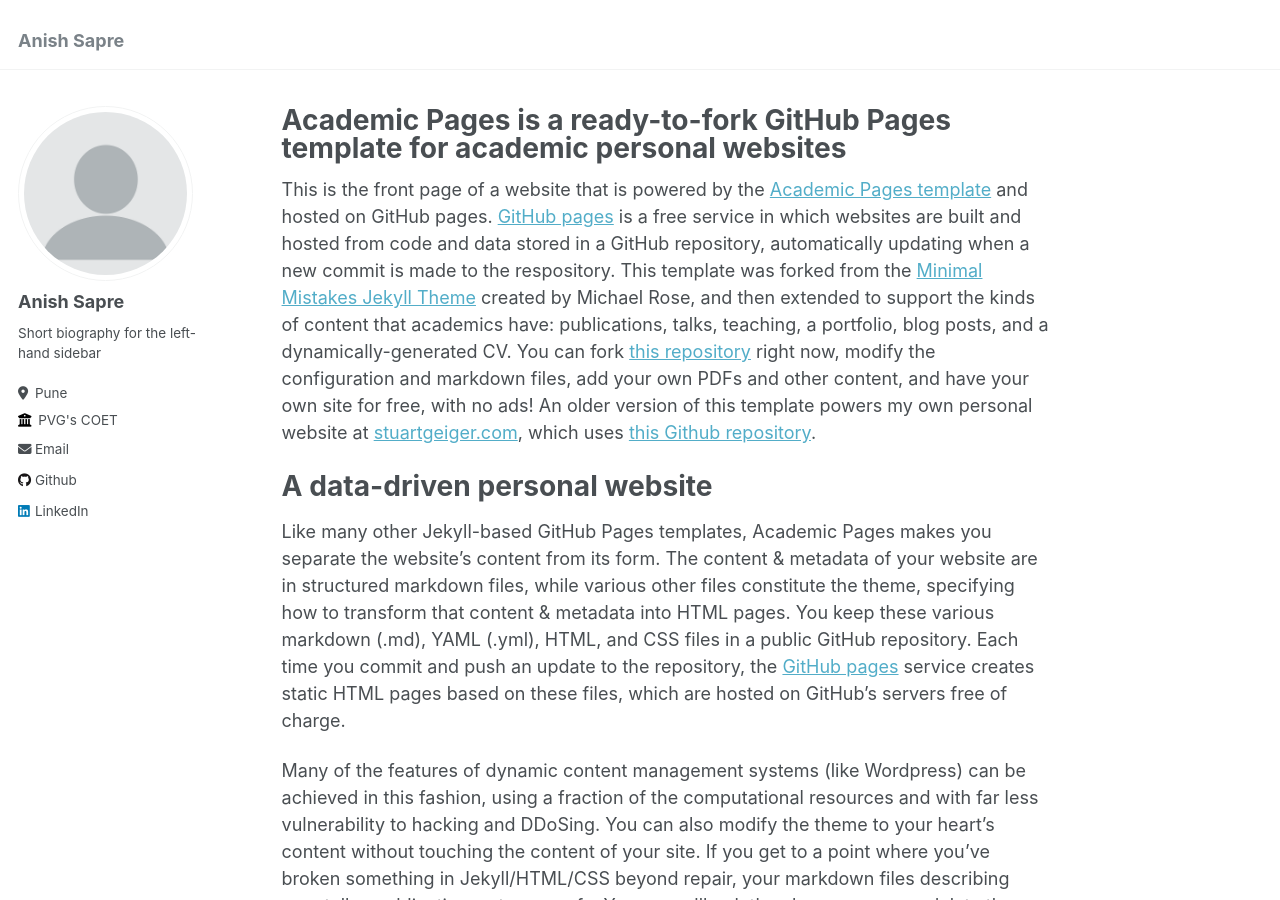
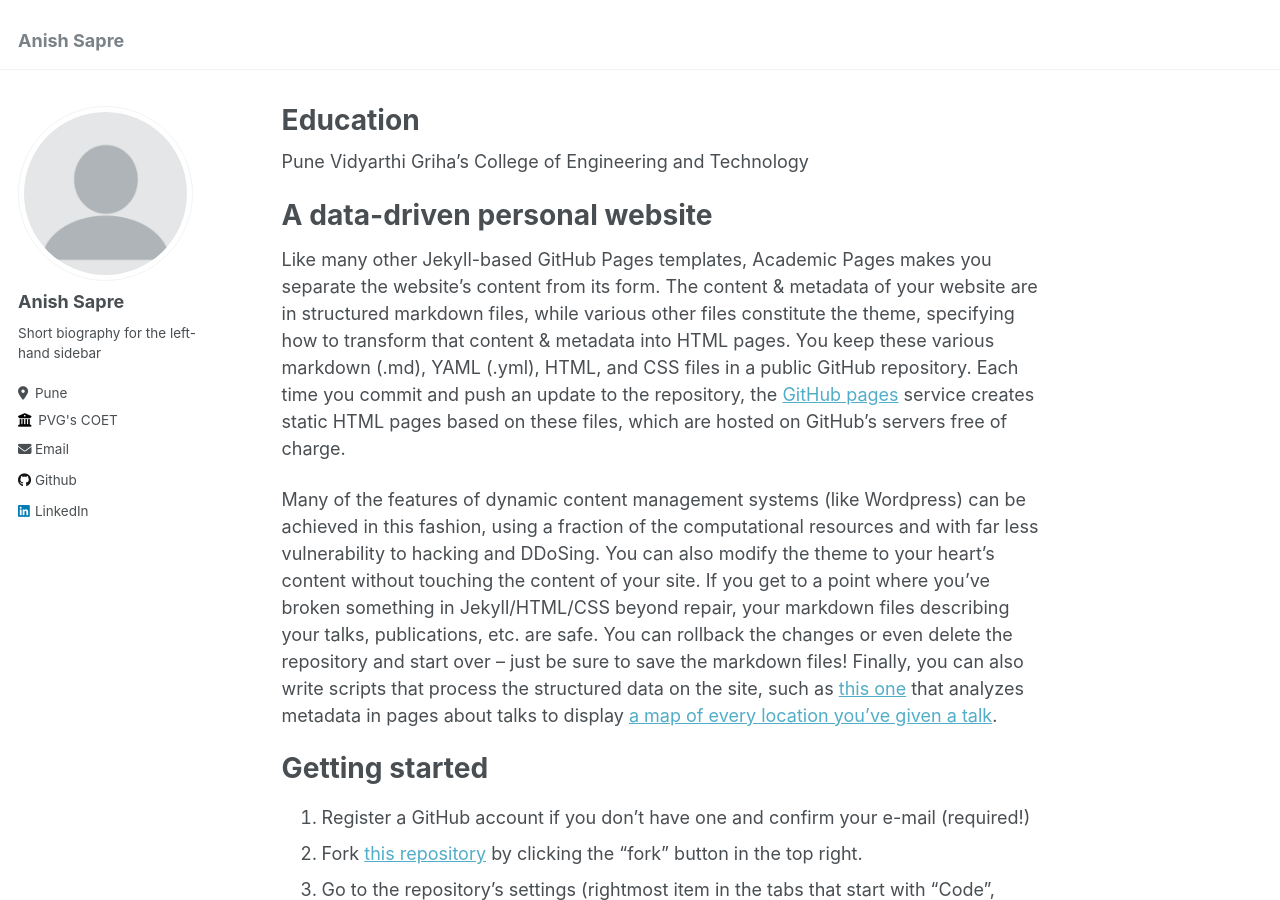
Before and after one commit to AnishSapre/AnishSapre.github.io, a Jekyll site: the page built from _pages/about.md, in a window 1280 px wide and 900 px high. Built offline with Jekyll 4.4.1, drawn with Linux system fonts in a browser that asks for light colours.

Commit message:
Update about.md
Test change

```diff
--- a/_pages/about.md
+++ b/_pages/about.md
@@ -1,13 +1,13 @@
 ---
 permalink: /
-title: "Academic Pages is a ready-to-fork GitHub Pages template for academic personal websites"
+title: "Education"
 author_profile: true
 redirect_from:
   - /about/
   - /about.html
 ---
 
-This is the front page of a website that is powered by the [Academic Pages template](https://github.com/academicpages/academicpages.github.io) and hosted on GitHub pages. [GitHub pages](https://pages.github.com) is a free service in which websites are built and hosted from code and data stored in a GitHub repository, automatically updating when a new commit is made to the respository. This template was forked from the [Minimal Mistakes Jekyll Theme](https://mmistakes.github.io/minimal-mistakes/) created by Michael Rose, and then extended to support the kinds of content that academics have: publications, talks, teaching, a portfolio, blog posts, and a dynamically-generated CV. You can fork [this repository](https://github.com/academicpages/academicpages.github.io) right now, modify the configuration and markdown files, add your own PDFs and other content, and have your own site for free, with no ads! An older version of this template powers my own personal website at [stuartgeiger.com](http://stuartgeiger.com), which uses [this Github repository](https://github.com/staeiou/staeiou.github.io).
+Pune Vidyarthi Griha's College of Engineering and Technology
 
 A data-driven personal website
 ======
```
